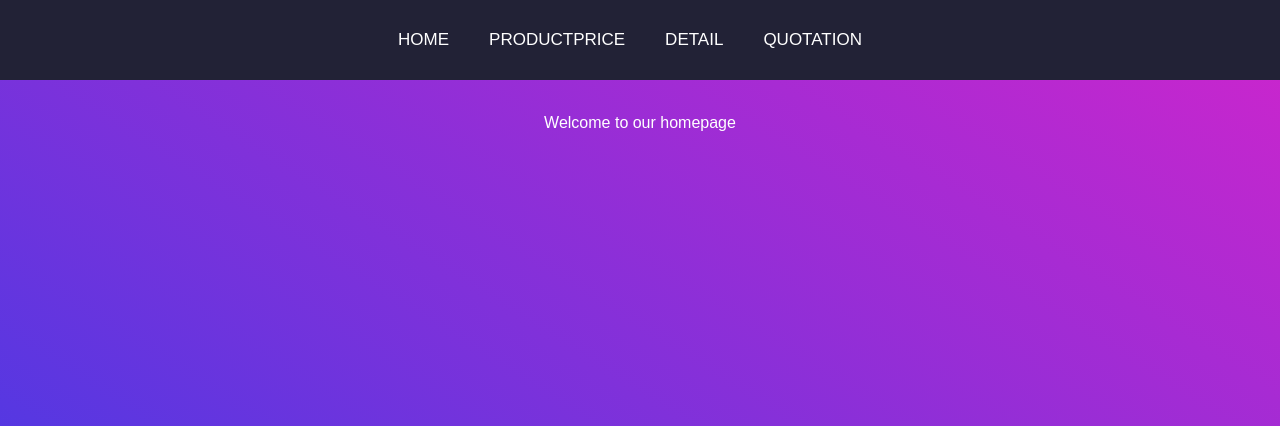
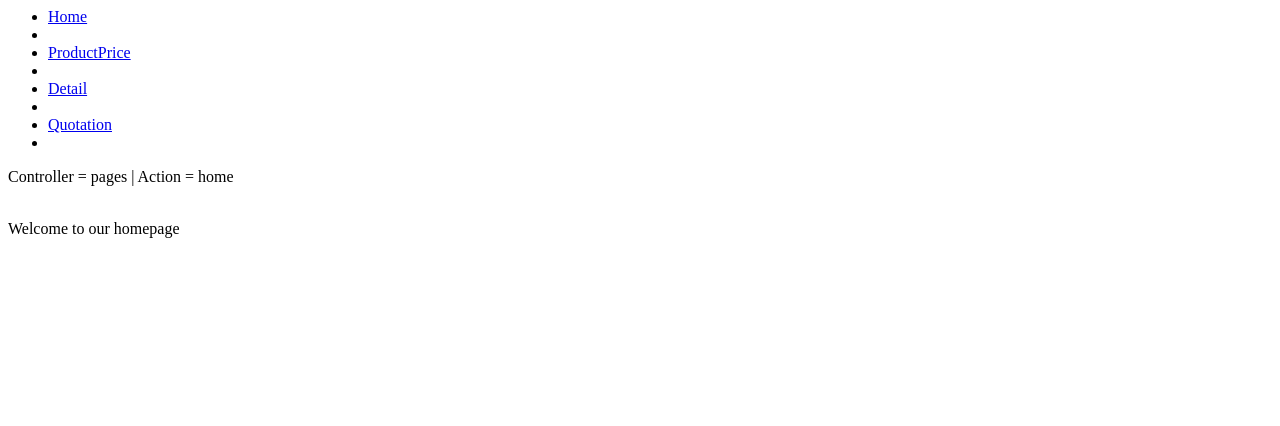
Before and after one commit to UWare1/db21_016, a PHP site: page /index.php in a window 1280 px wide. Shown: the top 426 px of the page. Run offline with PHP 8.4, Linux system fonts and the light colour scheme.

Commit message:
Update index.php

```diff
--- a/index.php
+++ b/index.php
@@ -10,7 +10,7 @@ else{
 }
 
 ?>
-<style>
+<!-- <style>
     body {
         margin: 0;
         padding: 0;
@@ -73,7 +73,7 @@ else{
         transition: all 0.2s ease 0s;
     }
 
-</style>
+</style> -->
 <html>
     <head></head>
     <body>
@@ -86,7 +86,7 @@ else{
                     <li><a href="?controller=Quotation&action=index"> Quotation </a><li>
 
                 </ul>
-                <?php #echo "Controller = ".$controller."  |  Action = ".$action;?>
+                <?php echo "Controller = ".$controller."  |  Action = ".$action;?>
             </nav>
         </header>
         <br><?php require_once("routes.php");?></br>
```
